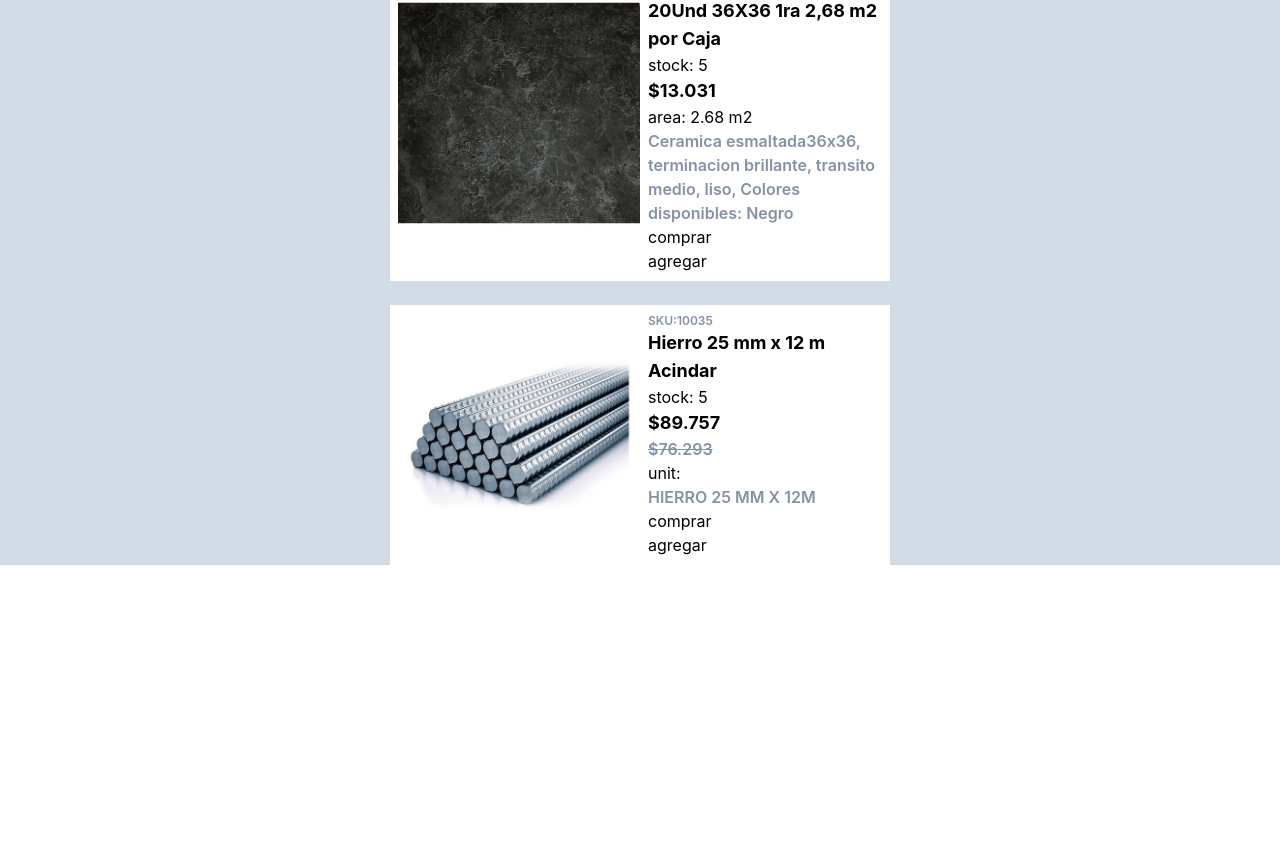
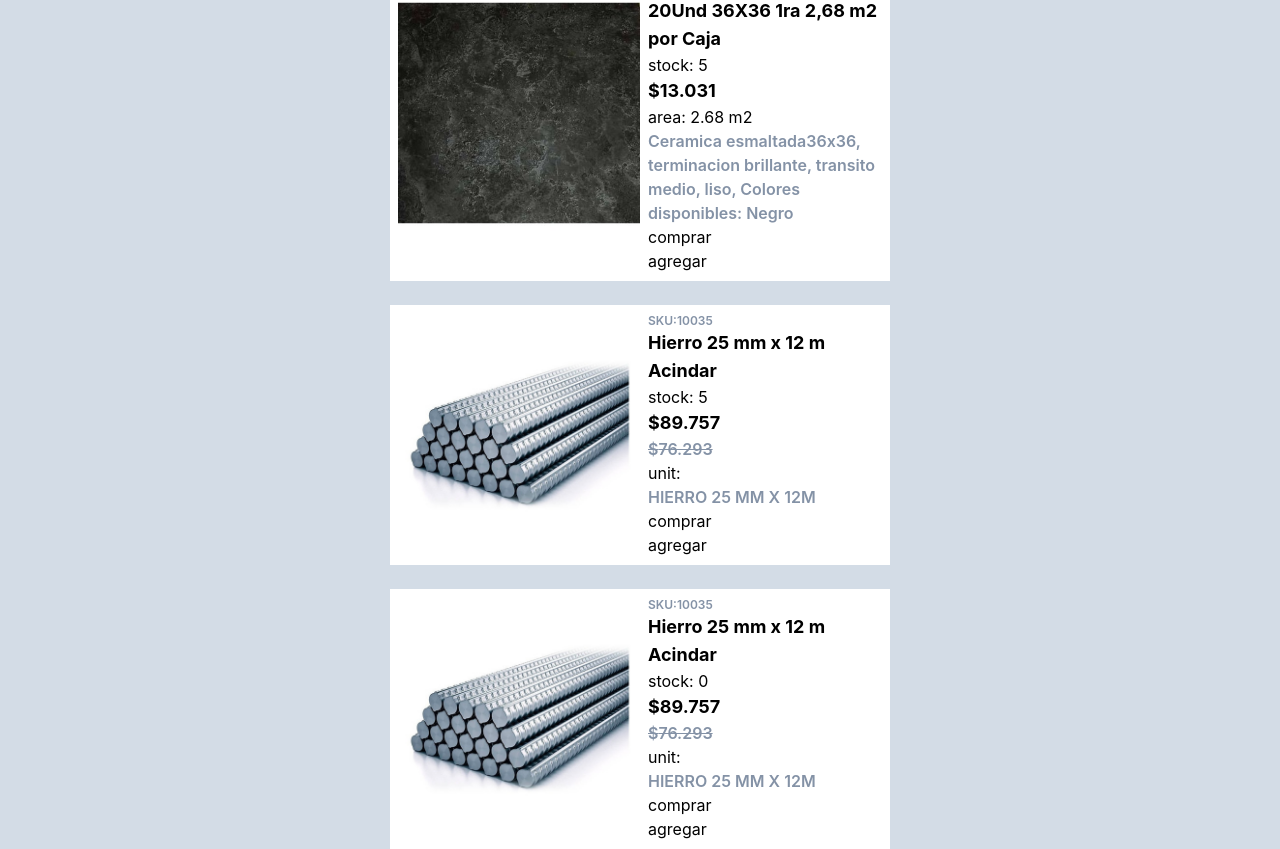
Before and after one commit to AugustoTobia/ProductSelector, a React (Create React App) app: page / in a window 1280 px wide. Shown: the part 363-1212 px from the top of the page. Before the commit the page ends 928 px from the top, so only its background shows below. Built offline with nearby package versions, Linux system fonts and the light colour scheme.

Commit message:
cleaning code

```diff
--- a/jest.config.js
+++ b/jest.config.js
@@ -21,6 +21,9 @@ module.exports = {
 	moduleDirectories: ['node_modules', 'bower_components', 'shared'],
 	testEnvironment: "jsdom",
 	transform: {
-    "^.+.tsx?$": ["ts-jest",{tsconfig: { moduleResolution: "node" } }],
+		"^.+.tsx?$": ["ts-jest", { tsconfig: { moduleResolution: "node" } }],
 	},
+	setupFilesAfterEnv: [
+		"<rootDir>/support/setupTests.js"
+	],
 };
--- a/src/common/mock.ts
+++ b/src/common/mock.ts
@@ -3,7 +3,8 @@ import bricks from '../common/img/bricks.jpg';
 import tile from '../common/img/tile.jpg';
 import rods from '../common/img/rods.jpg';
 
-export const products: ProductWithImage[] = [{
+export const products: ProductWithImage[] = [
+	{
 		imgSrc: bricks,
 		id: '100012',
 		title: 'Ladrillo hueco 8cm x 18cm x 33cm (Pallet de 198u)',
@@ -36,4 +37,16 @@ export const products: ProductWithImage[] = [{
 		stock: 5,
 		salesUnit: 'unit',
 
-}]
+	},
+	{
+		imgSrc: rods,
+		id: '10035',
+		title: 'Hierro 25 mm x 12 m Acindar',
+		description: 'HIERRO 25 MM X 12M',
+		price: 76293,
+		listingPrice: 89757,
+		stock: 0,
+		salesUnit: 'unit',
+
+	}
+]
--- a/src/types/types.ts
+++ b/src/types/types.ts
@@ -26,9 +26,24 @@ export interface ProductWithImage extends Product {
 }
 
 export type CartContextProps = {
-	initCart: () => void,
 	destroyCart: () => void,
 	addItemToCart: (item: ListedProduct) => void,
-	removeItemFromCart: (itemToRemove: ListedProduct) => void,
+	removeItemFromCart: (itemToRemove: Product) => void,
 	cartState: Cart;
 }
+
+export type QuantitySelectorProps = {
+	salesUnit: "group" | "unit" | "area",
+	unitValue?: number
+	product: Product
+}
+
+export enum labelUnit {
+		group = 'Bundle',
+		area = 'Tiles'
+	}
+
+export enum customValueLabel {
+		group = 'Units',
+		area = 'm2'
+	}
--- a/tailwind.config.js
+++ b/tailwind.config.js
@@ -5,21 +5,33 @@ module.exports = {
 	],
 	theme: {
 		colors: {
+			'white': '#ffffff',
 			'blue': '#1fb6ff',
 			'purple': '#7e5bef',
 			'pink': '#ff49db',
 			'orange': '#ff7849',
-			'green': '#13ce66',
 			'yellow': '#ffc82c',
-			'gray-dark': '#273444',
-			'gray': '#8492a6',
-			'gray-light': '#d3dce6',
+			'gray': {
+				light: '#d3dce6',
+				DEFAULT:'#8492a6',
+				dark: '#273444',
+			},
 		},
 		fontFamily: {
 			sans: ['Graphik', 'sans-serif'],
 			serif: ['Merriweather', 'serif'],
 		},
 		extend: {
+			colors: {
+				'green': {
+					DEFAULT: '#13be66',
+					light: '#53fe86'
+				},
+				'red': {
+					DEFAULT: '#FF5A5A',
+					light: '#FF8888'
+				},
+			},
 			spacing: {
 				'8xl': '96rem',
 				'9xl': '128rem',
--- a/tsconfig.json
+++ b/tsconfig.json
@@ -8,7 +8,9 @@
 		],
 		"typeRoots": [
 			"node_modules/@types",
-			"src/types"
+			"src/types",
+			"jest",
+			"@testing-library/jest-dom"
 		],
 	},
 	"moduleResolution": "node",
```
Lines whose indentation alone changed are shown as unchanged.
